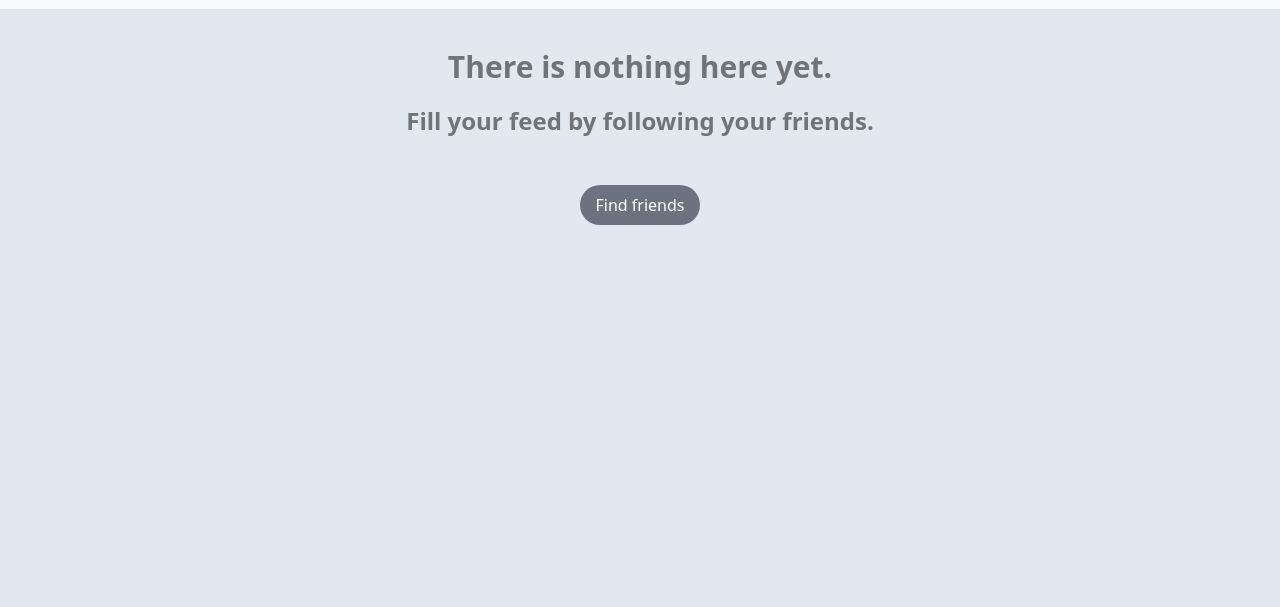
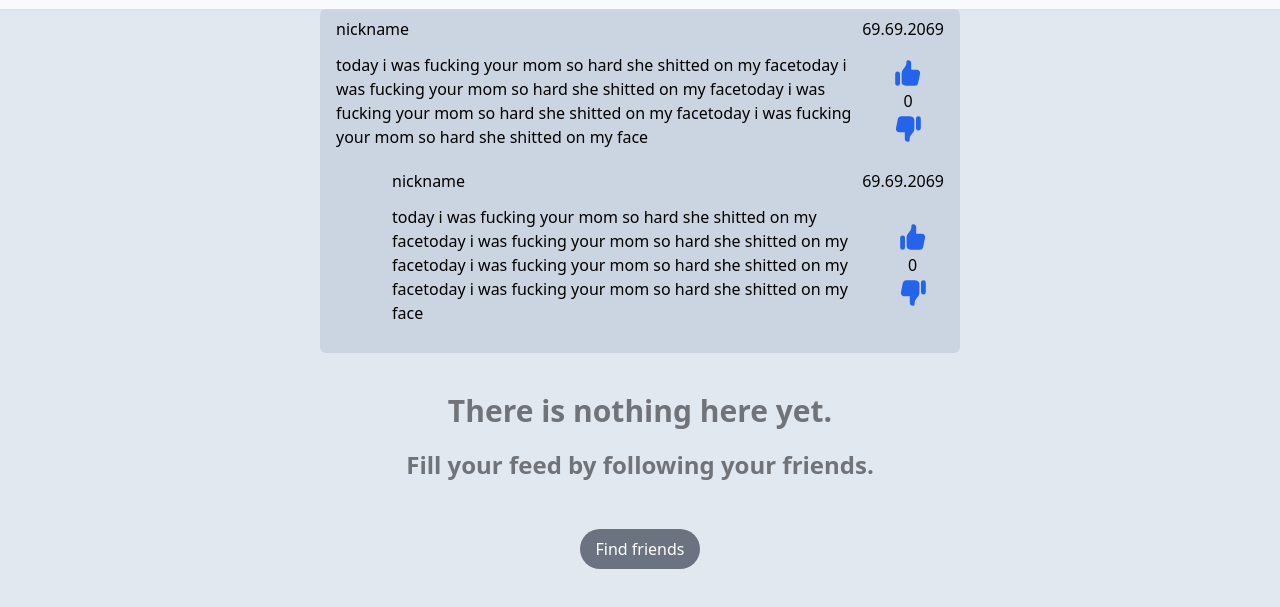
Before and after one commit to dariuszzz/tellonym-clone, a website built with Vite: page front/index.html in a window 1280 px wide. Shown: the part 39-646 px from the top of the page. Built offline with nearby package versions, Linux system fonts and the light colour scheme.

Commit message:
added boilerplate for questions and answers to them

```diff
--- a/front/index.html
+++ b/front/index.html
@@ -14,14 +14,55 @@
         <li><a href="profile.html"><svg class="fill-slate-500" xmlns="http://www.w3.org/2000/svg" height="24" width="24"><path d="M12 12.4q-1.6 0-2.712-1.113Q8.175 10.175 8.175 8.6V5.175q0-.575.413-1Q9 3.75 9.6 3.75q.4 0 .7.162.3.163.5.488.2-.325.512-.488.313-.162.688-.162.375 0 .688.162.312.163.512.488.2-.325.5-.488.3-.162.675-.162.625 0 1.038.425.412.425.412 1V8.6q0 1.575-1.112 2.687Q13.6 12.4 12 12.4Zm0-2.15q.7 0 1.188-.5.487-.5.487-1.175V6.4h-3.35v2.175q0 .675.487 1.175.488.5 1.188.5ZM3.75 21.825v-3q0-.9.45-1.637.45-.738 1.225-1.138 1.575-.8 3.225-1.2 1.65-.4 3.35-.4 1.675 0 3.338.4 1.662.4 3.237 1.2.775.4 1.225 1.138.45.737.45 1.637v3Zm2.15-2.15h12.2v-.85q0-.3-.125-.5t-.35-.325q-1.325-.625-2.775-1.012Q13.4 16.6 12 16.6q-1.4 0-2.85.375Q7.7 17.35 6.375 18q-.225.1-.35.312-.125.213-.125.513Zm6.1 0ZM12 6.4Z"/></svg></a></li>
     </ul>
     </nav>
+    <div id="wrapper" class="flex p-0 w-full items-center justify-center">
+      <div id="questionAndResponses" class="flex flex-col w-full md:w-3/4 xl:w-1/2 2xl:w-2/5 bg-slate-300 rounded-md py-2">
+        <div id="elementPlacer" class="flex flex-row justify-between w-full px-4">
+          <div id="sender">nickname</div>
+          <div id="postDate">69.69.2069</div>
+        </div>
+        <div id="elementPlacer" class="flex flex-row justify-between w-full mt-3 pl-4">
+          <div id="postContent" class="w-5/6">today i was fucking your mom so hard she shitted on my facetoday i was fucking your mom so hard she shitted on my facetoday i was fucking your mom so hard she shitted on my facetoday i was fucking your mom so hard she shitted on my face</div>
+          <div id="rating" class="w-1/6 text-right flex flex-col items-center justify-center">
+              <a href="#" class="inline-flex items-center text-sm font-medium text-blue-600 hover:underline dark:text-blue-500">
+                  <svg aria-hidden="true" class="w-8 h-8 " fill="currentColor" viewBox="0 0 20 20" xmlns="http://www.w3.org/2000/svg"><path d="M2 10.5a1.5 1.5 0 113 0v6a1.5 1.5 0 01-3 0v-6zM6 10.333v5.43a2 2 0 001.106 1.79l.05.025A4 4 0 008.943 18h5.416a2 2 0 001.962-1.608l1.2-6A2 2 0 0015.56 8H12V4a2 2 0 00-2-2 1 1 0 00-1 1v.667a4 4 0 01-.8 2.4L6.8 7.933a4 4 0 00-.8 2.4z"></path></svg>
+              </a>
+              0
+              <a href="#" class="inline-flex items-center text-sm font-medium text-blue-600 hover:underline dark:text-blue-500 group">
+                  <svg aria-hidden="true" class="w-8 h-8" fill="currentColor" viewBox="0 0 20 20" xmlns="http://www.w3.org/2000/svg"><path d="M18 9.5a1.5 1.5 0 11-3 0v-6a1.5 1.5 0 013 0v6zM14 9.667v-5.43a2 2 0 00-1.105-1.79l-.05-.025A4 4 0 0011.055 2H5.64a2 2 0 00-1.962 1.608l-1.2 6A2 2 0 004.44 12H8v4a2 2 0 002 2 1 1 0 001-1v-.667a4 4 0 01.8-2.4l1.4-1.866a4 4 0 00.8-2.4z"></path></svg>
+              </a>
 
+          </div>
+        </div>
+          <div id="responses" class="my-5 pl-14">
+            <div id="elementPlacer" class="flex flex-row justify-between w-full px-4">
+              <div id="sender">nickname</div>
+              <div id="postDate">69.69.2069</div>
+            </div>
+            <div id="elementPlacer" class="flex flex-row justify-between w-full mt-3 pl-4">
+              <div id="postContent" class="w-5/6">today i was fucking your mom so hard she shitted on my facetoday i was fucking your mom so hard she shitted on my facetoday i was fucking your mom so hard she shitted on my facetoday i was fucking your mom so hard she shitted on my face</div>
+              <div id="rating" class="w-1/6 text-right flex flex-col items-center justify-center">
+                  <a href="#" class="inline-flex items-center text-sm font-medium text-blue-600 hover:underline dark:text-blue-500">
+                      <svg aria-hidden="true" class="w-8 h-8 " fill="currentColor" viewBox="0 0 20 20" xmlns="http://www.w3.org/2000/svg"><path d="M2 10.5a1.5 1.5 0 113 0v6a1.5 1.5 0 01-3 0v-6zM6 10.333v5.43a2 2 0 001.106 1.79l.05.025A4 4 0 008.943 18h5.416a2 2 0 001.962-1.608l1.2-6A2 2 0 0015.56 8H12V4a2 2 0 00-2-2 1 1 0 00-1 1v.667a4 4 0 01-.8 2.4L6.8 7.933a4 4 0 00-.8 2.4z"></path></svg>
+                  </a>
+                  0
+                  <a href="#" class="inline-flex items-center text-sm font-medium text-blue-600 hover:underline dark:text-blue-500 group">
+                      <svg aria-hidden="true" class="w-8 h-8" fill="currentColor" viewBox="0 0 20 20" xmlns="http://www.w3.org/2000/svg"><path d="M18 9.5a1.5 1.5 0 11-3 0v-6a1.5 1.5 0 013 0v6zM14 9.667v-5.43a2 2 0 00-1.105-1.79l-.05-.025A4 4 0 0011.055 2H5.64a2 2 0 00-1.962 1.608l-1.2 6A2 2 0 004.44 12H8v4a2 2 0 002 2 1 1 0 001-1v-.667a4 4 0 01.8-2.4l1.4-1.866a4 4 0 00.8-2.4z"></path></svg>
+                  </a>
+
+              </div>
+            </div>
+          </div>
+      </div>
+    </div>
     <div id="empty-feed" class="flex flex-col justify-center items-center gap-12">
       <div class="flex flex-col justify-center items-center align-center mt-10 opacity-50 font-bold text-2xl gap-5">
         <div class = "text-3xl">There is nothing here yet.</div>
         <div>Fill your feed by following your friends.</div>
       </div>
+
       <button onclick="location.href='search.html'" class="h-10 bg-gray-500 hover:bg-gray-700 text-white py-2 px-4 rounded-full">Find friends</button>
     </div>
+
 
     <script type="module" src="/src/main.ts"></script>
   </body>
```
